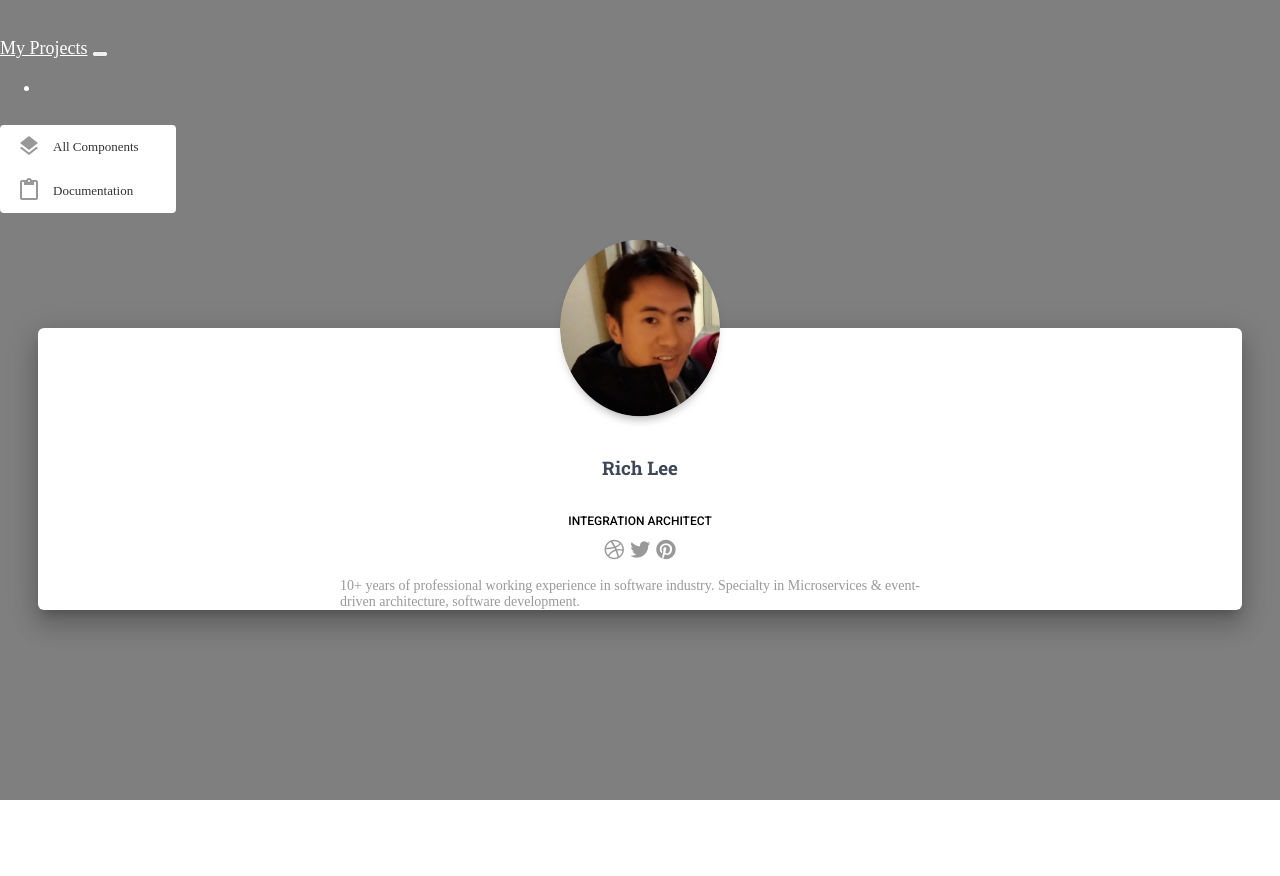
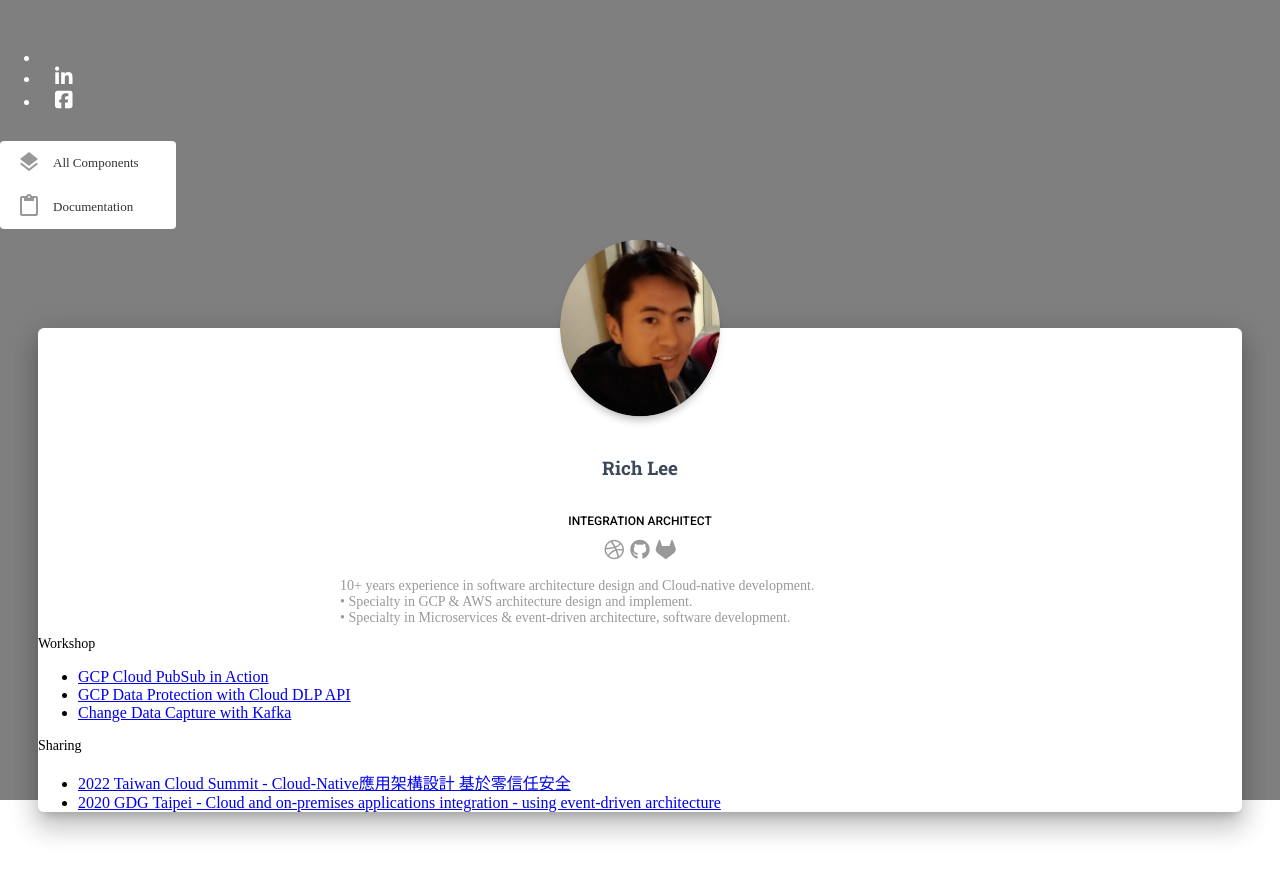
Before and after one commit to RICH0423/rich0423.github.io, a plain HTML site: page index.html in a window 1280 px wide. Before the commit the page ends 800 px from the top, so only its background shows below. Drawn offline with nearby package versions, Linux system fonts and the light colour scheme.

Commit message:
Update index.html

```diff
--- a/index.html
+++ b/index.html
@@ -13,12 +13,13 @@
     <nav class="navbar navbar-color-on-scroll navbar-transparent    fixed-top  navbar-expand-lg "  color-on-scroll="100"  id="sectionsNav">
         <div class="container">
             <div class="navbar-translate">
-                <a class="navbar-brand" href="https://github.com/RICH0423?tab=repositories" target="_blank">My Projects</a>
-                <button class="navbar-toggler" type="button" data-toggle="collapse" aria-expanded="false" aria-label="Toggle navigation">
-                    <span class="navbar-toggler-icon"></span>
-                    <span class="navbar-toggler-icon"></span>
-                    <span class="navbar-toggler-icon"></span>
-                </button>
+                <!-- <a class="navbar-brand" href="https://github.com/RICH0423?tab=repositories" target="_blank">My Projects</a> -->
+               <!--  <button class="navbar-toggler" type="button" data-toggle="collapse" aria-expanded="false" aria-label="Toggle navigation">button
+                    <span class="navbar-toggler-icon">test</span>
+                    <span class="navbar-toggler-icon">dd</span>
+                    <span class="navbar-toggler-icon">dd</span>
+                </button>  -->
+                <!-- <a class="navbar-brand" href="https://github.com/RICH0423?tab=repositories" target="_blank">222</a> -->
             </div>
 
             <div class="collapse navbar-collapse">
@@ -36,21 +37,16 @@
                       </div>
                     </li>
 
-      				<!-- <li class="nav-item">
-      					<a class="nav-link" href="https://twitter.com/CreativeTim" target="_blank">
-      						<i class="fa fa-twitter"></i>
+      				<li class="nav-item">
+      					<a class="nav-link" href="https://www.linkedin.com/in/richlee0423" target="_blank">
+      						<i class="fa fa-linkedin"></i>
       					</a>
       				</li>
       				<li class="nav-item">
-      					<a class="nav-link" href="https://www.facebook.com/CreativeTim" target="_blank">
+      					<a class="nav-link" href="https://www.facebook.com/richLee0423" target="_blank">
       						<i class="fa fa-facebook-square"></i>
       					</a>
       				</li>
-      				<li class="nav-item">
-      					<a class="nav-link"  href="https://www.instagram.com/CreativeTimOfficial" target="_blank">
-      						<i class="fa fa-instagram"></i>
-      					</a>
-      				</li> -->
                 </ul>
             </div>
         </div>
@@ -70,23 +66,60 @@
 	                            <h3 class="title">Rich Lee</h3>
 								<h6>Integration Architect</h6>
 								<a href="#pablo" class="btn btn-just-icon btn-link btn-dribbble"><i class="fa fa-dribbble"></i></a>
-                                <a href="#pablo" class="btn btn-just-icon btn-link btn-twitter"><i class="fa fa-twitter"></i></a>
-                                <a href="#pablo" class="btn btn-just-icon btn-link btn-pinterest"><i class="fa fa-pinterest"></i></a>
+                                <a href="https://github.com/RICH0423" class="btn btn-just-icon btn-link btn-gitlab"><i class="fa fa-github"></i></a>
+                                <a href="https://gitlab.com/rich04230" class="btn btn-just-icon btn-link btn-gitlab"><i class="fa fa-gitlab"></i></a>
 	                        </div>
 	                    </div>
     	            </div>
                 </div>
                 <div class="description text-center">
-                    <p>10+ years of professional working experience in software industry. Specialty in Microservices & event-driven architecture, software development.
+                    <p>10+ years experience in software architecture design and Cloud-native development. <br>
+                        • Specialty in GCP & AWS architecture design and implement. <br>
+                        • Specialty in Microservices & event-driven architecture, software development.
                     </p>
                 </div>
-				<div class="row">
-					<div class="col-md-6 ml-auto mr-auto">
+
+
+                <p>Workshop</p>
+                <ul class="">
+                    <li class="" >
+                        <a href="https://rich0423.github.io/cloud-pubsub/" class="">
+                             GCP Cloud PubSub in Action
+                        </a>
+                    </li>
+
+                    <li class="" >
+                        <a href="https://rich0423.github.io/cloud-dlp-api/" class="">
+                             GCP Data Protection with Cloud DLP API
+                        </a>
+                    </li>
+
+                    <li class="" >
+                        <a href="https://rich0423.github.io/kafka-cdc-training/" class="">
+                             Change Data Capture with Kafka
+                        </a>
+                    </li>
+                </ul>
+
+                <p>Sharing</p>
+                <ul class="">
+                    <li class="" >
+                        <a href="https://cloudsummit.ithome.com.tw/2022/session-page/902" class="">
+                             2022 Taiwan Cloud Summit - Cloud-Native應用架構設計 基於零信任安全
+                        </a>
+                    </li>
+
+                    <li class="" >
+                        <a href="https://gdg.community.dev/events/details/google-gdg-taipei-presents-gdg-taipei-tech-talk-1118-cloud-integration-with-kafka-chun-wen-zi-ji-zhang-ruan-ti-beancount/" class="">
+                             2020 GDG Taipei - Cloud and on-premises applications integration - using event-driven architecture
+                        </a>
+                    </li>
+                </ul>
+
+
 
     	    	</div>
             </div>
-
-
 
 
             </div>
```
